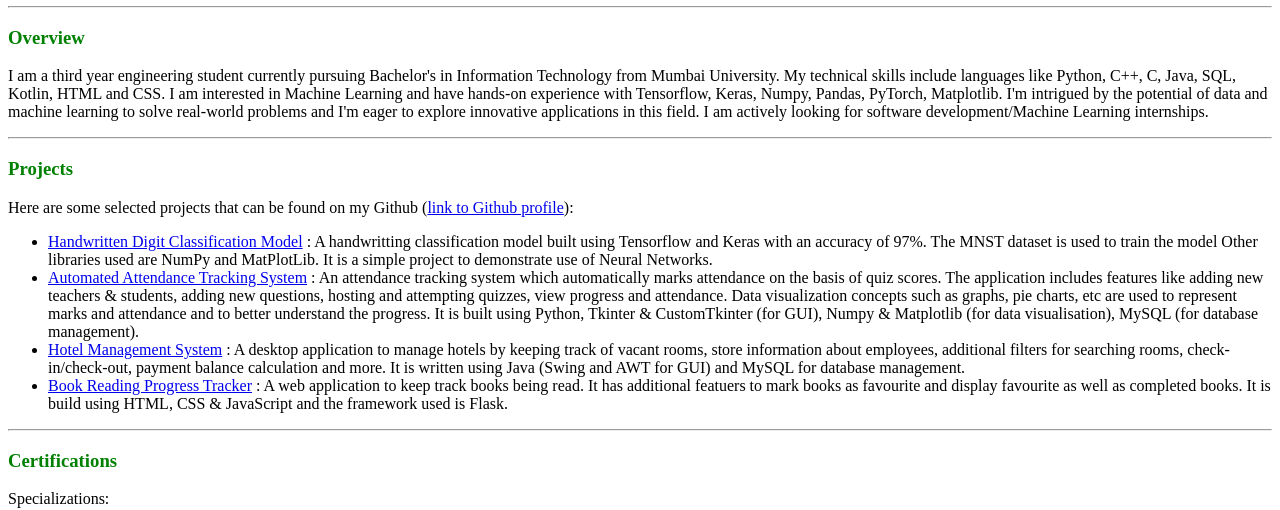
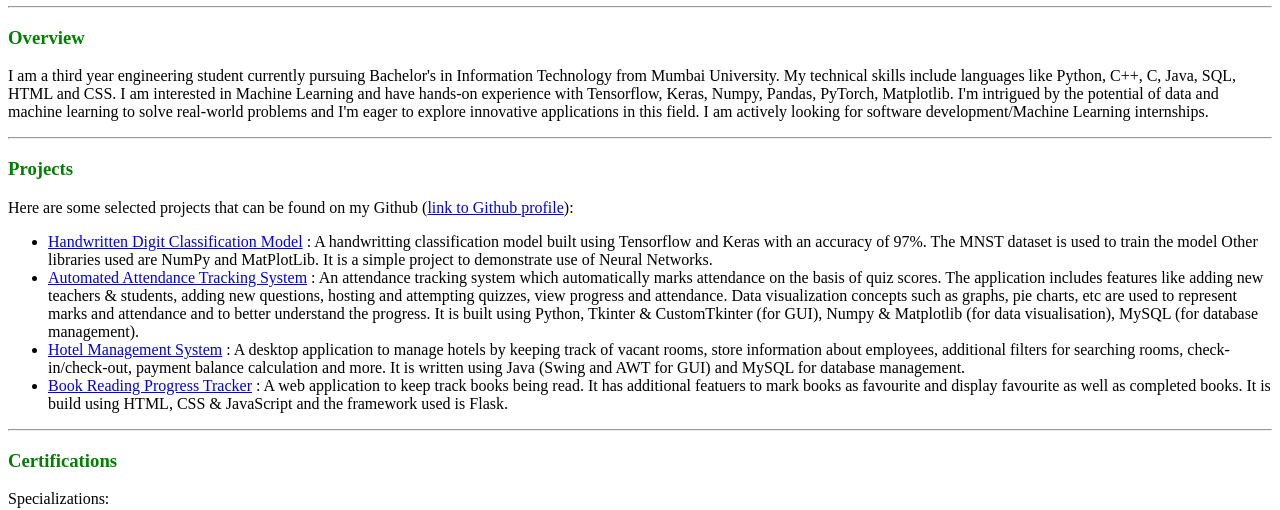
Before and after one commit to krutibagwe/krutibagwe.github.io, a plain HTML site: page index.html in a window 1280 px wide. Shown: the part 299-809 px from the top of the page. Drawn offline with Linux system fonts and the light colour scheme.

Commit message:
Update index.html

```diff
--- a/index.html
+++ b/index.html
@@ -12,7 +12,7 @@
 
 <h3><font color="green">Overview</font></h3>
 I am a third year engineering student currently pursuing Bachelor's in Information Technology from Mumbai University.
-My technical skills include languages like Python, C++, C, Java, SQL, Kotlin, HTML and CSS.
+My technical skills include languages like Python, C++, C, Java, SQL, HTML and CSS.
 I am interested in Machine Learning and have hands-on experience with Tensorflow, Keras, Numpy, Pandas, PyTorch, Matplotlib.
 I'm intrigued by the potential of data and machine learning to solve real-world problems and I'm eager to
 explore innovative applications in this field.
```
